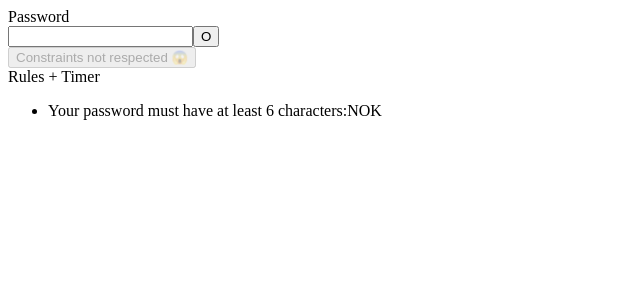
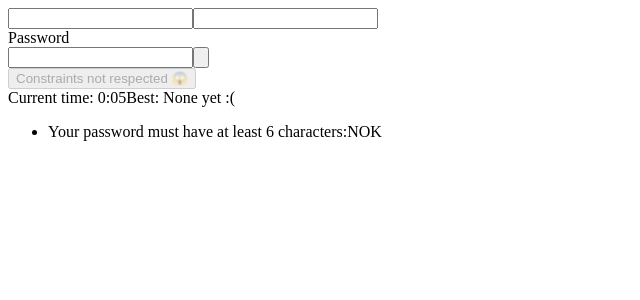
Before and after one commit to zaratan/password-game, a Next.js app: page / in a window 1280 px wide. Shown: the top 300 px of the page, without its empty margins (0-640 px from the left). Built offline with nearby package versions, Linux system fonts and the light colour scheme.

Commit message:
Almost working prototype

```diff
--- a/components/Form.tsx
+++ b/components/Form.tsx
@@ -1,14 +1,42 @@
 /* eslint-disable jsx-a11y/label-has-associated-control */
-import React, { useContext, useState } from 'react';
+import React, { ReactNode, useContext, useState } from 'react';
 import RulesContext from '../contexts/RulesContext';
+import ScoreContext from '../contexts/ScoreContext';
+import TimeContext from '../contexts/TimeContext';
 import PasswordInput from './PasswordInput';
 import Submit from './Submit';
 
+// Time context change VERY often so we can't re-render the whole form
+const FromWrap = ({
+  valid,
+  children,
+}: {
+  valid: boolean;
+  children: ReactNode;
+}) => {
+  const { registerNewTime } = useContext(ScoreContext);
+  const { time, resetTime } = useContext(TimeContext);
+  const submit = (e: React.FormEvent<HTMLFormElement>) => {
+    e.preventDefault();
+    e.stopPropagation();
+    if (valid) {
+      registerNewTime(time);
+      resetTime();
+    }
+  };
+  return <form onSubmit={submit}>{children}</form>;
+};
+
 const Form = () => {
-  const [textVisible, setTextVisible] = useState(false);
   const [textValue, setTextValue] = useState('');
-  const [confirmTextVisible, setConfirmTextVisible] = useState(false);
   const [valid, setValid] = useState(false);
+
+  const {
+    passwordVisible,
+    confirmationVisible,
+    toggleConfirmationVisible,
+    togglePasswordVisible,
+  } = useContext(ScoreContext);
   const {
     checkNewPassword,
     passwordConfirmText,
@@ -27,29 +55,35 @@ const Form = () => {
   };
 
   return (
-    <form className="">
+    <FromWrap valid={valid}>
+      {/* Prevents browser autofill */}
+      <input type="text" className="w-0 h-0 absolute left-0 top-0 invisible" />
+      <input
+        type="password"
+        className="w-0 h-0 absolute left-0 top-0 invisible"
+      />
       <PasswordInput
         changeValue={changePassword}
         label="Password"
         name="main"
-        textVisible={textVisible}
+        textVisible={passwordVisible}
         value={textValue}
-        toggleTextVisibility={() => setTextVisible(!textVisible)}
+        toggleTextVisibility={togglePasswordVisible}
+        visibleMultiplicator={4}
       />
       {confirmable ? (
         <PasswordInput
           changeValue={changeConfirm}
           label="Confirmation"
           name="confirm"
-          textVisible={confirmTextVisible}
+          textVisible={confirmationVisible}
           value={passwordConfirmText}
-          toggleTextVisibility={() =>
-            setConfirmTextVisible(!confirmTextVisible)
-          }
+          toggleTextVisibility={toggleConfirmationVisible}
+          visibleMultiplicator={2}
         />
       ) : null}
       <Submit valid={valid} />
-    </form>
+    </FromWrap>
   );
 };
 
--- a/components/PasswordInput.tsx
+++ b/components/PasswordInput.tsx
@@ -1,4 +1,61 @@
 import React from 'react';
+
+const EyeOpen = () => (
+  <svg
+    xmlns="http://www.w3.org/2000/svg"
+    fill="none"
+    viewBox="0 0 24 24"
+    stroke="currentColor"
+    className="w-6 h-6"
+  >
+    <path
+      strokeLinecap="round"
+      strokeLinejoin="round"
+      strokeWidth={2}
+      d="M15 12a3 3 0 11-6 0 3 3 0 016 0z"
+    />
+    <path
+      strokeLinecap="round"
+      strokeLinejoin="round"
+      strokeWidth={2}
+      d="M2.458 12C3.732 7.943 7.523 5 12 5c4.478 0 8.268 2.943 9.542 7-1.274 4.057-5.064 7-9.542 7-4.477 0-8.268-2.943-9.542-7z"
+    />
+  </svg>
+);
+
+const EyeClosed = () => (
+  <svg
+    xmlns="http://www.w3.org/2000/svg"
+    fill="none"
+    viewBox="0 0 24 24"
+    stroke="currentColor"
+    className="w-6 h-6"
+  >
+    <path
+      strokeLinecap="round"
+      strokeLinejoin="round"
+      strokeWidth={2}
+      d="M13.875 18.825A10.05 10.05 0 0112 19c-4.478 0-8.268-2.943-9.543-7a9.97 9.97 0 011.563-3.029m5.858.908a3 3 0 114.243 4.243M9.878 9.878l4.242 4.242M9.88 9.88l-3.29-3.29m7.532 7.532l3.29 3.29M3 3l3.59 3.59m0 0A9.953 9.953 0 0112 5c4.478 0 8.268 2.943 9.543 7a10.025 10.025 0 01-4.132 5.411m0 0L21 21"
+    />
+  </svg>
+);
+
+const Timer = () => (
+  <svg
+    xmlns="http://www.w3.org/2000/svg"
+    fill="none"
+    viewBox="0 0 24 24"
+    stroke="currentColor"
+    className="w-6 h-6"
+  >
+    <path
+      strokeLinecap="round"
+      strokeLinejoin="round"
+      strokeWidth={2}
+      d="M12 8v4l3 3m6-3a9 9 0 11-18 0 9 9 0 0118 0z"
+    />
+  </svg>
+);
 
 const PasswordInput = ({
   name,
@@ -7,6 +64,7 @@ const PasswordInput = ({
   toggleTextVisibility,
   value,
   changeValue,
+  visibleMultiplicator,
 }: {
   name: string;
   label: string;
@@ -14,6 +72,7 @@ const PasswordInput = ({
   toggleTextVisibility: () => void;
   value: string;
   changeValue: (newValue: string) => void;
+  visibleMultiplicator: number;
 }) => (
   <div className="grid grid-cols-last-grow gap-2 mb-2">
     <label
@@ -22,18 +81,34 @@ const PasswordInput = ({
     >
       {label}
     </label>
-    <div className="flex justify-between">
+    <div className="flex justify-between relative">
+      {/* data-lpignore prevents lastpass icon */}
       <input
         type={textVisible ? 'text' : 'password'}
         value={value}
         onChange={(e) => changeValue(e.currentTarget.value)}
         name={`password-${name}`}
         id={`password-${name}`}
-        className="flex-grow mr-3 p-2 shadow-sm rounded border-solid border-gray-300 border"
+        data-lpignore="true"
+        className="flex-grow p-2 shadow-sm rounded border-solid border-gray-300 border"
       />
-      <button onClick={toggleTextVisibility} type="button">
-        {textVisible ? 'X' : 'O'}
+      <button
+        onClick={toggleTextVisibility}
+        type="button"
+        className="absolute flex justify-between items-center w-6 h-full right-12"
+      >
+        {textVisible ? <EyeClosed /> : <EyeOpen />}
       </button>
+      <span className="text-red-600 flex items-center justify-between w-11">
+        {textVisible ? (
+          <>
+            <Timer />
+            <span>{`x${visibleMultiplicator}`}</span>
+          </>
+        ) : (
+          ''
+        )}
+      </span>
     </div>
   </div>
 );
--- /dev/null
+++ b/components/Timer.tsx
@@ -0,0 +1,27 @@
+import React, { useContext, useEffect, useState } from 'react';
+import ScoreContext from '../contexts/ScoreContext';
+import TimeContext from '../contexts/TimeContext';
+
+const Timer = () => {
+  const { time } = useContext(TimeContext);
+  const { bestTime } = useContext(ScoreContext);
+
+  const sec = String(Math.floor(time / 1000) % 60).padStart(2, '0');
+  const min = Math.floor(time / 60 / 1000);
+  let bestMin: number;
+  let bestSec: string;
+  if (bestTime) {
+    bestSec = String(Math.floor(bestTime / 1000) % 60).padStart(2, '0');
+    bestMin = Math.floor(bestTime / 60 / 1000);
+  }
+  return (
+    <div className="flex justify-between">
+      <span>
+        Current time: {min}:{sec}
+      </span>
+      <span>Best: {bestTime ? `${bestMin}:${bestSec}` : 'None yet :('}</span>
+    </div>
+  );
+};
+
+export default Timer;
--- /dev/null
+++ b/contexts/ScoreContext.tsx
@@ -0,0 +1,59 @@
+/* eslint-disable @typescript-eslint/no-empty-function */
+import React, { createContext, useState, useEffect, ReactNode } from 'react';
+
+type ContextType = {
+  passwordVisible: boolean;
+  togglePasswordVisible: () => void;
+  confirmationVisible: boolean;
+  toggleConfirmationVisible: () => void;
+  registerNewTime: (newTime: number) => void;
+  bestTime?: number;
+};
+
+const defaultContext: ContextType = {
+  passwordVisible: false,
+  togglePasswordVisible: () => {
+    throw new Error('SHOULD BE OVERRIDEN');
+  },
+  confirmationVisible: false,
+  toggleConfirmationVisible: () => {
+    throw new Error('SHOULD BE OVERRIDEN');
+  },
+  bestTime: null,
+  registerNewTime: () => {
+    throw new Error('SHOULD BE OVERRIDEN');
+  },
+};
+const ScoreContext = createContext(defaultContext);
+
+export const ScoreProvider = ({ children }: { children: ReactNode }) => {
+  const [passwordVisible, setPasswordVisible] = useState(false);
+  const [confirmationVisible, setConfirmationVisible] = useState(false);
+  const [bestTime, setBestTime] = useState(null);
+
+  const registerNewTime = (newTime: number) => {
+    if (!bestTime || bestTime > newTime) setBestTime(newTime);
+  };
+  const togglePasswordVisible = () => {
+    setPasswordVisible(!passwordVisible);
+  };
+
+  const toggleConfirmationVisible = () => {
+    setConfirmationVisible(!confirmationVisible);
+  };
+
+  const context: ContextType = {
+    confirmationVisible,
+    passwordVisible,
+    toggleConfirmationVisible,
+    togglePasswordVisible,
+    bestTime,
+    registerNewTime,
+  };
+
+  return (
+    <ScoreContext.Provider value={context}>{children}</ScoreContext.Provider>
+  );
+};
+
+export default ScoreContext;
--- /dev/null
+++ b/contexts/TimeContext.tsx
@@ -0,0 +1,45 @@
+/* eslint-disable @typescript-eslint/no-empty-function */
+import React, {
+  createContext,
+  useState,
+  useEffect,
+  ReactNode,
+  useContext,
+} from 'react';
+import ScoreContext from './ScoreContext';
+
+type ContextType = {
+  time: number;
+  resetTime: () => void;
+};
+
+const defaultContext: ContextType = {
+  time: 0,
+  resetTime: () => {
+    throw new Error('SHOULD BE OVERRIDEN');
+  },
+};
+const TimeContext = createContext(defaultContext);
+export const TimeProvider = ({ children }: { children: ReactNode }) => {
+  const [time, setTime] = useState(0);
+  const resetTime = () => setTime(0);
+  const { passwordVisible, confirmationVisible } = useContext(ScoreContext);
+
+  useEffect(() => {
+    const updateTime = () => {
+      setTime(
+        (prev) =>
+          prev + 100 * (passwordVisible ? 4 : 1) * (confirmationVisible ? 2 : 1)
+      );
+    };
+    const interval = setInterval(updateTime, 100);
+    return () => clearInterval(interval);
+  }, [passwordVisible, confirmationVisible]);
+
+  const context: ContextType = { time, resetTime };
+  return (
+    <TimeContext.Provider value={context}>{children}</TimeContext.Provider>
+  );
+};
+
+export default TimeContext;
--- a/pages/_app.tsx
+++ b/pages/_app.tsx
@@ -3,12 +3,10 @@ import type { AppProps } from 'next/app';
 import Head from 'next/head';
 import 'tailwindcss/tailwind.css';
 import { RulesProvider } from '../contexts/RulesContext';
+import { ScoreProvider } from '../contexts/ScoreContext';
+import { TimeProvider } from '../contexts/TimeContext';
 
-const WrappedApp = ({ Component, pageProps }: AppProps) => (
-  <Component {...pageProps} />
-);
-
-function MyApp(appProps: AppProps) {
+function MyApp({ Component, pageProps }: AppProps) {
   return (
     <>
       <Head>
@@ -17,9 +15,13 @@ function MyApp(appProps: AppProps) {
           content="width=device-width, initial-scale=1, shrink-to-fit=no"
         />
       </Head>
-      <RulesProvider>
-        <WrappedApp {...appProps} />
-      </RulesProvider>
+      <ScoreProvider>
+        <RulesProvider>
+          <TimeProvider>
+            <Component {...pageProps} />
+          </TimeProvider>
+        </RulesProvider>
+      </ScoreProvider>
     </>
   );
 }
--- a/pages/index.tsx
+++ b/pages/index.tsx
@@ -1,6 +1,7 @@
 import Head from 'next/head';
-import { useContext } from 'react';
+import React, { useContext } from 'react';
 import Form from '../components/Form';
+import Timer from '../components/Timer';
 import RulesContext from '../contexts/RulesContext';
 
 export default function Home() {
@@ -18,7 +19,7 @@ export default function Home() {
           <Form />
         </section>
         <aside className="pb-5 md:pb-0 md:pl-5">
-          Rules + Timer
+          <Timer />
           <ul>
             {activeRules.map((activeRule) => (
               <li>
```
